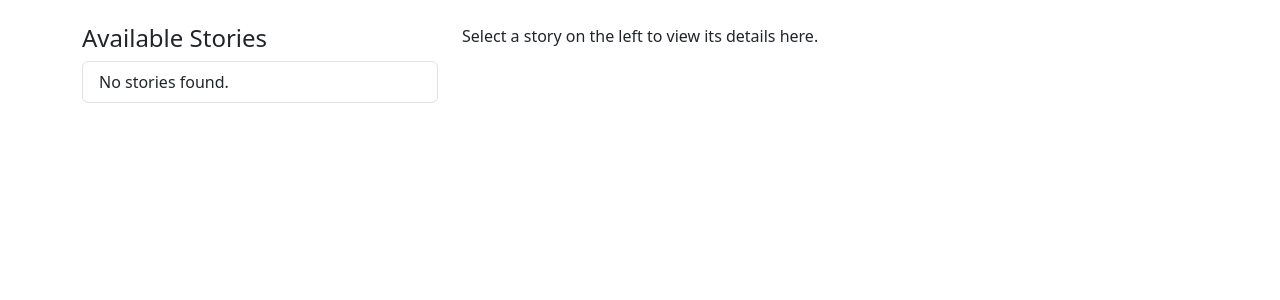
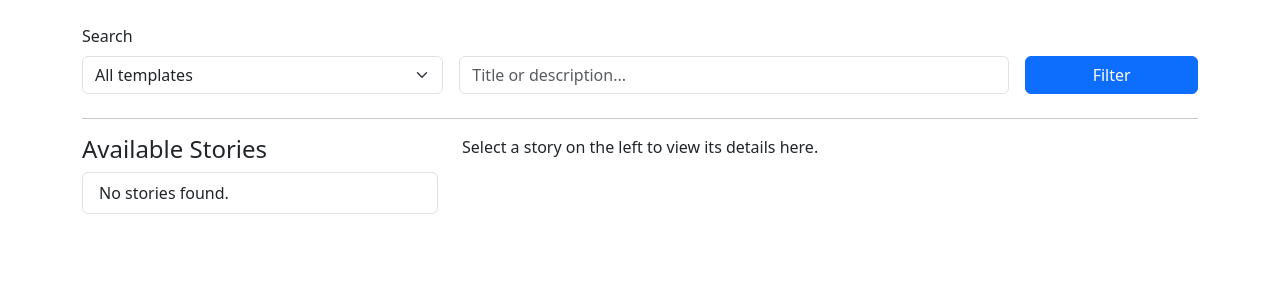
Before and after one commit to lcalmbach/open-data-insights, a Django app: page /stories/ in a window 1280 px wide. Shown: the part 56-356 px from the top of the page. Run offline with Django 4.2, Linux system fonts and the light colour scheme; data that the repository does not hold is empty.

Commit message:
Fix text filter in stories view

```diff
--- a/report_generator/settings.py
+++ b/report_generator/settings.py
@@ -177,8 +177,8 @@ MARKDOWNIFY = {
 }
 
 APP_INFO = {
-    "version": "0.0.5",
-    "version_date": "2025-06-24",
+    "version": "0.0.6",
+    "version_date": "2025-06-26",
     "author_name": "Lukas Calmbach",
     "author_email": "lcalmbach@gmail.com",
     "repo_url": "https://github.com/lcalmbach/open-data-insights",
--- a/reports/models.py
+++ b/reports/models.py
@@ -245,6 +245,7 @@ class StoryTemplate(models.Model):
     class Meta:
         verbose_name = "Story Template"
         verbose_name_plural = "Story Templates"
+        ordering = ['title']  # or any other field
 
     def __str__(self):
         return self.title
--- a/reports/views.py
+++ b/reports/views.py
@@ -11,6 +11,7 @@ from .models import Story, StoryRating
 from .forms import StoryRatingForm
 from django.conf import settings
 from django.views.generic import TemplateView
+from django.db.models import Q
 
 @never_cache
 def home_view(request):
@@ -52,24 +53,36 @@ def templates_view(request):
 
 
 def stories_view(request):
-    stories = Story.objects.order_by("-published_date")
-    selected_story_id = request.GET.get("story")
-    selected_story = None
+     # Fetch all templates
+    templates = StoryTemplate.objects.order_by("title")
 
-    if selected_story_id:
-        selected_story = get_object_or_404(Story, id=selected_story_id)
-        selected_story.content_html = markdown2.markdown(
-            selected_story.content, extras=["tables"]
+    # Base queryset
+    stories = Story.objects.select_related('template').order_by("-published_date")
+
+    # Filter by selected template
+    template_id = request.GET.get('template')
+    if template_id:
+        stories = stories.filter(template_id=template_id)
+
+    # Filter by search query
+    search = request.GET.get('search')
+    if search:
+        stories = stories.filter(
+            Q(title__icontains=search) | Q(content__icontains=search)
         )
 
-    return render(
-        request,
-        "reports/stories_list.html",
-        {
-            "stories": stories,
-            "selected_story": selected_story,
-        },
-    )
+    # Selected story (for detail view)
+    story_id = request.GET.get('story')
+    if not stories.filter(id=story_id).exists():
+        story_id = stories.first().id if stories else None
+    selected_story = stories.filter(id=story_id).first() if story_id else None
+    if selected_story:
+        selected_story.content_html = markdown2.markdown(selected_story.content, extras=["tables"])
+    return render(request, 'reports/stories_list.html', {
+        'templates': templates,
+        'stories': stories,
+        'selected_story': selected_story,
+    })
 
 
 @login_required
@@ -117,7 +130,7 @@ class AboutView(TemplateView):
 
 
 def view_story(request, story_id=None):
-    stories = list(Story.objects.order_by("published_date"))
+    stories = list(Story.objects.order_by("-published_date"))
     if not stories:
         return render(request, "home.html", {"story": None})
 
--- a/templates/about.html
+++ b/templates/about.html
@@ -41,7 +41,7 @@ All stories are based on data from publicly available, official Open Data platfo
     </p>
     <p class="mb-0">
       <i class="bi bi-github"></i>
-      <a href="{{ app_info.repo_url }}" target="_blank" class="ms-1">{{ app_info.repo_url }}</a>
+      <a href="{{ app_info.repo_url }}" target="_blank" class="ms-1">git repo</a>
     </p>
   </div>
 </div>
--- a/templates/reports/stories_list.html
+++ b/templates/reports/stories_list.html
@@ -2,13 +2,37 @@
 {% block title %}Explore Stories{% endblock %}
 
 {% block content %}
+<!-- Filter Form -->
+<form method="get" class="row g-3 mb-4">
+  <div class="col-md-4">
+    <label for="template" class="form-label">Search</label>
+    <select class="form-select" id="template" name="template">
+      <option value="">All templates</option>
+      {% for template in templates %}
+        <option value="{{ template.id }}" {% if request.GET.template == template.id|stringformat:"s" %}selected{% endif %}>
+          {{ template.title }}
+        </option>
+      {% endfor %}
+    </select>
+  </div>
+  <div class="col-md-6">
+    <label for="search" class="form-label">&nbsp;</label>
+    <input type="text" class="form-control" id="search" name="search"
+           value="{{ request.GET.search }}" placeholder="Title or description...">
+  </div>
+  <div class="col-md-2 d-flex align-items-end">
+    <button type="submit" class="btn btn-primary w-100">Filter</button>
+  </div>
+</form>
+<hr>
+<!-- Main Content -->
 <div class="row">
-  <!-- Linke Seite: Story-Liste -->
+  <!-- Left: Story List -->
   <div class="col-md-4">
     <h4>Available Stories</h4>
     <ul class="list-group">
       {% for story in stories %}
-        <a href="?story={{ story.id }}"
+        <a href="?story={{ story.id }}&template={{ request.GET.template }}&search={{ request.GET.search }}"
            class="list-group-item list-group-item-action {% if story.id == selected_story.id %}active{% endif %}">
           {{ story.title }}<br>
           <small class="text-muted">{{ story.published_date|date:"Y-m-d" }}</small>
@@ -19,7 +43,7 @@
     </ul>
   </div>
 
-  <!-- Rechte Seite: Details -->
+  <!-- Right: Story Details -->
   <div class="col-md-8">
     {% if selected_story %}
       <h3>{{ selected_story.title }}</h3>
```
